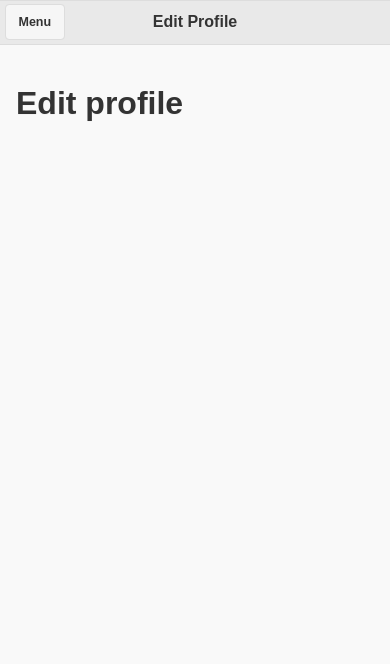
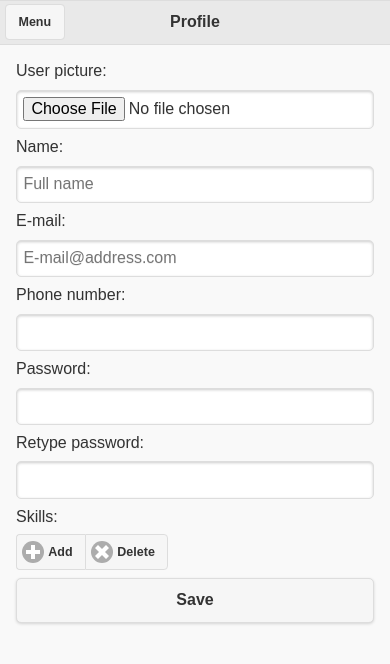
Before and after one commit to freko247/Huddles, a website: page www/edit_profile.html in a window 390 px wide. Drawn offline with Linux system fonts and the light colour scheme; some packages are replaced by stand-ins of ours.

Commit message:
created edit_profile front end design (needs picture-viewer

```diff
--- a/www/edit_profile.html
+++ b/www/edit_profile.html
@@ -19,11 +19,30 @@
         <!-- HEADER -->
         <div data-role="header">
             <a href="#panel_menu" class="ui-btn ui-btn-inline ui-corner-all">Menu</a>
-            <h1>Edit Profile</h1>
+            <h1>Profile</h1>
         </div>
         <!-- MAIN -->
         <div role="main" class="ui-content jqm-content jqm-fullwidth">
-            <h1>Edit profile</h1>
+            <!-- ADD PICTURE -->
+            <label for="picture">User picture:</label>
+            <input type="file" name="picture" id="picture" value="">
+            <label for="textinput-1">Name:</label>
+            <input type="text" name="textinput-1" id="textinput-1" placeholder="Full name" value="">
+            <label for="textinput-2">E-mail:</label>
+            <input type="text" name="textinput-2" id="textinput-2" placeholder="E-mail@address.com" value="">
+            <label for="textinput-3">Phone number:</label>
+            <input type="tel" name="textinput-3" pattern="[0-9]*" id="textinput-3" placeholder="" value="">
+            <label for="password">Password:</label>
+            <input type="password" name="password" id="password" value="" autocomplete="off">
+            <label for="password">Retype password:</label>
+            <input type="password" name="password" id="password" value="" autocomplete="off">
+            <label for="password">Skills:</label>
+            <div data-role="controlgroup" data-type="horizontal" data-mini="true">
+                    <a href="#" class="ui-shadow ui-btn ui-corner-all ui-btn-icon-left ui-icon-plus ui-btn-a">Add</a>
+                    <a href="#" class="ui-shadow ui-btn ui-corner-all ui-btn-icon-left ui-icon-delete ui-btn-a">Delete</a>
+            </div>
+            <!-- ADD SKILLS SECTION -->
+            <button class="ui-shadow ui-btn ui-corner-all" type="submit" id="save-1">Save</button>
         </div>
     </div>
 </body>
```
Lines whose indentation alone changed are shown as unchanged.
